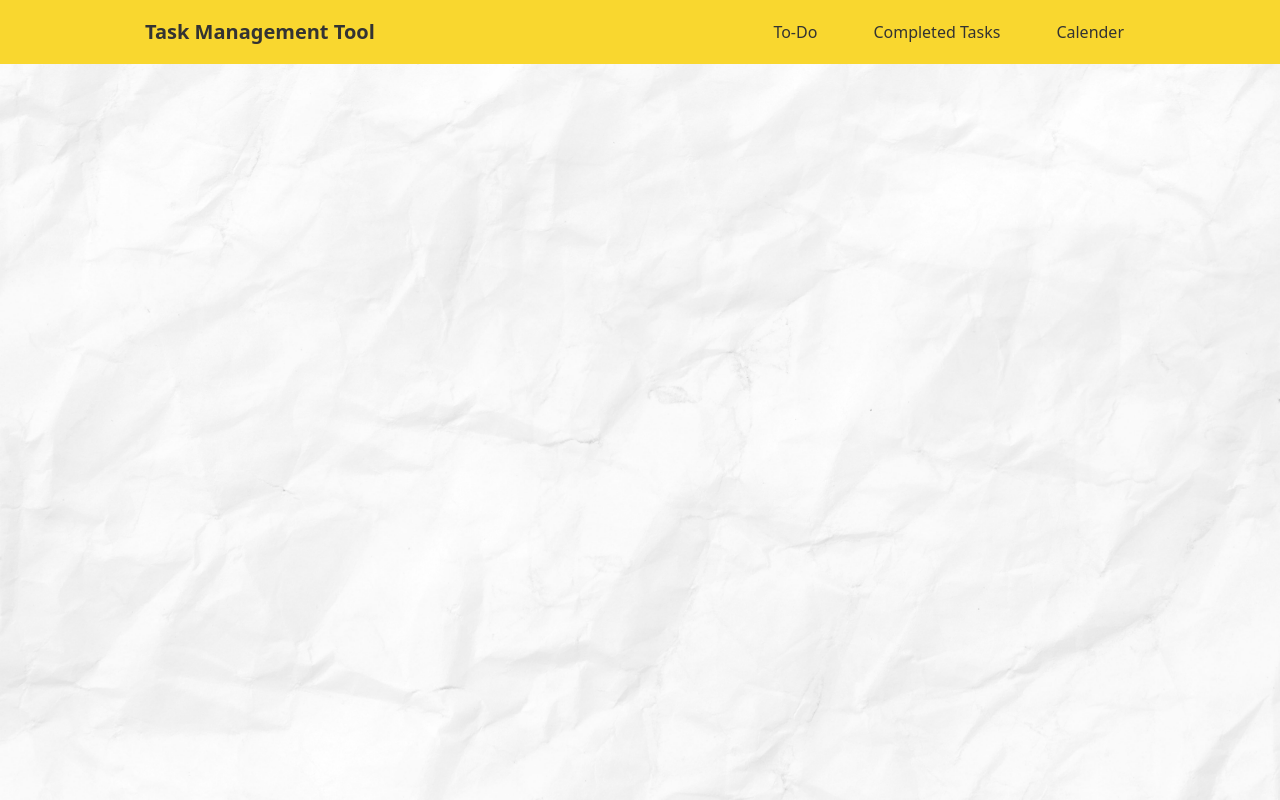
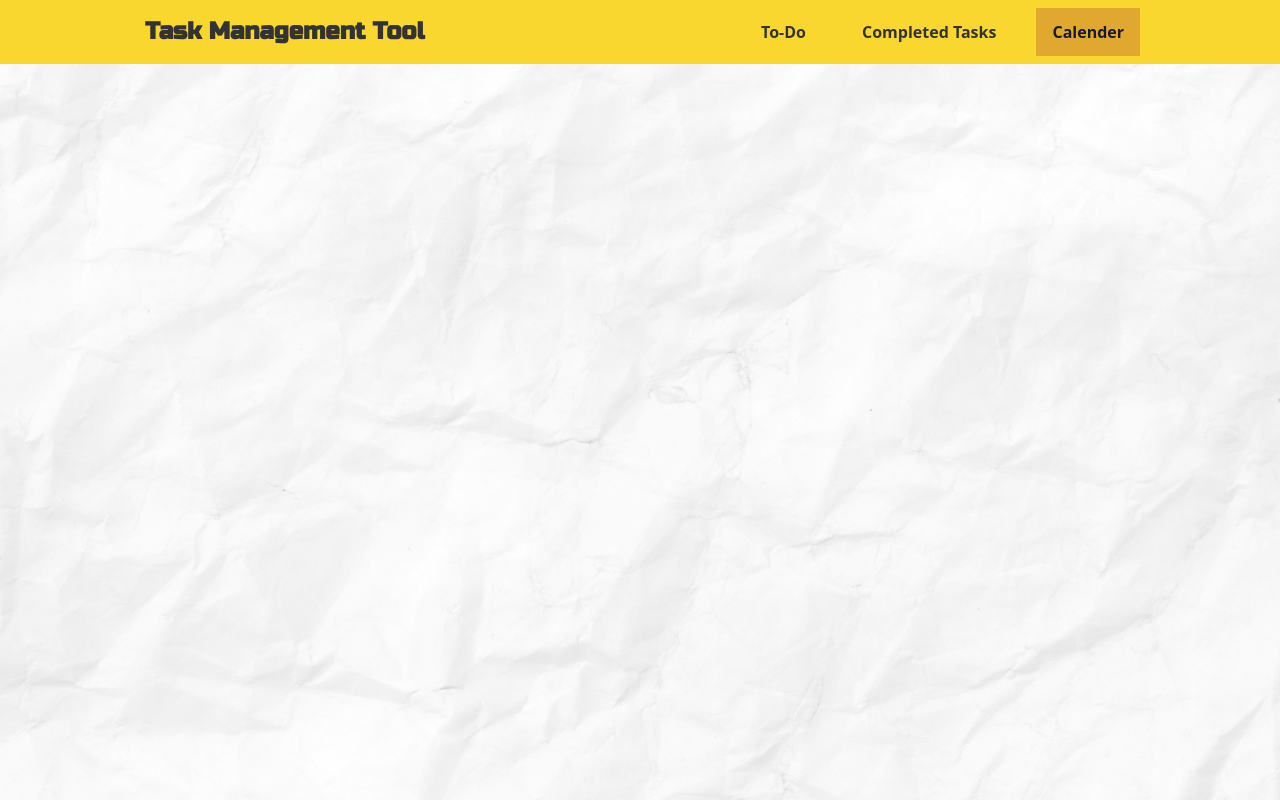
Before and after one commit to TaseenFuadJeem/task-managment-tool, a React (Create React App) app: page /calender in a window 1280 px wide. Built offline with nearby package versions, Linux system fonts and the light colour scheme.

Commit message:
Added Routes

```diff
--- a/public/index.html
+++ b/public/index.html
@@ -1,43 +1,25 @@
 <!DOCTYPE html>
 <html lang="en">
+
 <head>
   <meta charset="utf-8" />
   <link rel="icon" href="%PUBLIC_URL%/favicon.ico" />
   <meta name="viewport" content="width=device-width, initial-scale=1" />
   <meta name="theme-color" content="#000000" />
-    <meta
-      name="description"
-      content="Web site created using create-react-app"
-    />
+  <meta name="description" content="Web site created using create-react-app" />
   <link rel="apple-touch-icon" href="%PUBLIC_URL%/logo192.png" />
-    <!--
-      manifest.json provides metadata used when your web app is installed on a
-      user's mobile device or desktop. See https://developers.google.com/web/fundamentals/web-app-manifest/
-    -->
+
   <link rel="manifest" href="%PUBLIC_URL%/manifest.json" />
-    <!--
-      Notice the use of %PUBLIC_URL% in the tags above.
-      It will be replaced with the URL of the `public` folder during the build.
-      Only files inside the `public` folder can be referenced from the HTML.
 
-      Unlike "/favicon.ico" or "favicon.ico", "%PUBLIC_URL%/favicon.ico" will
-      work correctly both with client-side routing and a non-root public URL.
-      Learn how to configure a non-root public URL by running `npm run build`.
-    -->
-    <title>React App</title>
+  <link href="https://fonts.googleapis.com/css2?family=Russo+One&display=swap" rel="stylesheet">
+
+  <title>Task Management Tool</title>
 </head>
+
 <body>
   <noscript>You need to enable JavaScript to run this app.</noscript>
   <div id="root"></div>
-    <!--
-      This HTML file is a template.
-      If you open it directly in the browser, you will see an empty page.
 
-      You can add webfonts, meta tags, or analytics to this file.
-      The build step will place the bundled scripts into the <body> tag.
+</body>
 
-      To begin the development, run `npm start` or `yarn start`.
-      To create a production bundle, use `npm run build` or `yarn build`.
-    -->
-  </body>
 </html>
--- a/src/App.js
+++ b/src/App.js
@@ -1,11 +1,28 @@
 import './App.css';
 import Navbar from './Components/Navbar/Navbar';
 import bg from './Assets/bg.jpg';
+import { Routes, Route } from 'react-router-dom';
+import Home from './Components/Home/Home';
+import Todo from './Components/To-do/Todo';
+import CompletedTasks from './Components/CompletedTask/CompletedTasks';
+import Calender from './Components/Calender/Calender';
+import InvalidPage from './Components/InvalidPage/InvalidPage';
 
 function App() {
   return (
     <section className='overflow-hidden bg-no-repeat bg-cover bg-fixed h-screen' style={{ backgroundImage: `url(${bg})` }}>
+
       <Navbar />
+
+      <Routes>
+        <Route path='/' element={<Home />} />
+        <Route path='/home' element={<Home />} />
+        <Route path='/to-do' element={<Todo />} />
+        <Route path='/completed-tasks' element={<CompletedTasks />} />
+        <Route path='/calender' element={<Calender />} />
+        <Route path='*' element={<InvalidPage />} />
+      </Routes>
+
     </section>
   );
 }
--- /dev/null
+++ b/src/Components/Calender/Calender.js
@@ -0,0 +1,11 @@
+import React from 'react';
+
+const Calender = () => {
+    return (
+        <div>
+            This is calender
+        </div>
+    );
+};
+
+export default Calender;
--- /dev/null
+++ b/src/Components/CompletedTask/CompletedTasks.js
@@ -0,0 +1,11 @@
+import React from 'react';
+
+const CompletedTasks = () => {
+    return (
+        <div>
+            This is Completed task
+        </div>
+    );
+};
+
+export default CompletedTasks;
--- /dev/null
+++ b/src/Components/Home/Home.js
@@ -0,0 +1,11 @@
+import React from 'react';
+
+const Home = () => {
+    return (
+        <div>
+
+        </div>
+    );
+};
+
+export default Home;
--- /dev/null
+++ b/src/Components/InvalidPage/InvalidPage.js
@@ -0,0 +1,11 @@
+import React from 'react';
+
+const InvalidPage = () => {
+    return (
+        <div>
+
+        </div>
+    );
+};
+
+export default InvalidPage;
--- a/src/Components/Navbar/Navbar.js
+++ b/src/Components/Navbar/Navbar.js
@@ -1,27 +1,28 @@
 import React from 'react';
+import { NavLink, Link } from 'react-router-dom'
 
 const Navbar = () => {
     return (
         <nav>
-            <div class="navbar bg-secondary lg:px-32">
+            <div class="navbar bg-secondary lg:px-32 fixed top-0">
                 <div class="navbar-start">
                     <div class="dropdown">
                         <label tabindex="0" class="btn btn-ghost lg:hidden">
                             <svg xmlns="http://www.w3.org/2000/svg" class="h-5 w-5" fill="none" viewBox="0 0 24 24" stroke="currentColor"><path stroke-linecap="round" stroke-linejoin="round" stroke-width="2" d="M4 6h16M4 12h8m-8 6h16" /></svg>
                         </label>
                         <ul tabindex="0" class="menu menu-compact dropdown-content mt-3 p-2 shadow bg-base-100 rounded-box w-52">
-                            <li><a>To-Do</a></li>
-                            <li><a>Completed Tasks</a></li>
-                            <li><a>Calender</a></li>
+                            <li><NavLink to='/to-do'>To-Do</NavLink></li>
+                            <li><NavLink to='/completed-tasks'>Completed Tasks</NavLink></li>
+                            <li><NavLink to='/calender'>Calender</NavLink></li>
                         </ul>
                     </div>
-                    <a class="btn btn-ghost normal-case text-xl font-bold">Task Management Tool</a>
+                    <Link to='/' class="btn btn-ghost normal-case text-2xl" style={{ fontFamily: 'Russo One' }}>Task Management Tool</Link>
                 </div>
                 <div class="navbar-center hidden lg:flex navbar-end">
                     <ul class="menu menu-horizontal p-0">
-                        <li className='mx-3'><a>To-Do</a></li>
-                        <li className='mx-3'><a>Completed Tasks</a></li>
-                        <li className='mx-3'><a>Calender</a></li>
+                        <li className='mx-3 font-semibold'><NavLink to='/to-do'>To-Do</NavLink></li>
+                        <li className='mx-3 font-semibold'><NavLink to='/completed-tasks'>Completed Tasks</NavLink></li>
+                        <li className='mx-3 font-semibold'><NavLink to='/calender'>Calender</NavLink></li>
                     </ul>
                 </div>
             </div>
--- /dev/null
+++ b/src/Components/To-do/Todo.js
@@ -0,0 +1,11 @@
+import React from 'react';
+
+const Todo = () => {
+    return (
+        <div>
+            This is Todo
+        </div>
+    );
+};
+
+export default Todo;
--- a/src/index.js
+++ b/src/index.js
@@ -3,11 +3,14 @@ import ReactDOM from 'react-dom/client';
 import './index.css';
 import App from './App';
 import reportWebVitals from './reportWebVitals';
+import { BrowserRouter } from 'react-router-dom';
 
 const root = ReactDOM.createRoot(document.getElementById('root'));
 root.render(
   <React.StrictMode>
-    <App />
+    <BrowserRouter>
+      <App />
+    </BrowserRouter>
   </React.StrictMode>
 );
 
```
Lines whose indentation alone changed are shown as unchanged.
